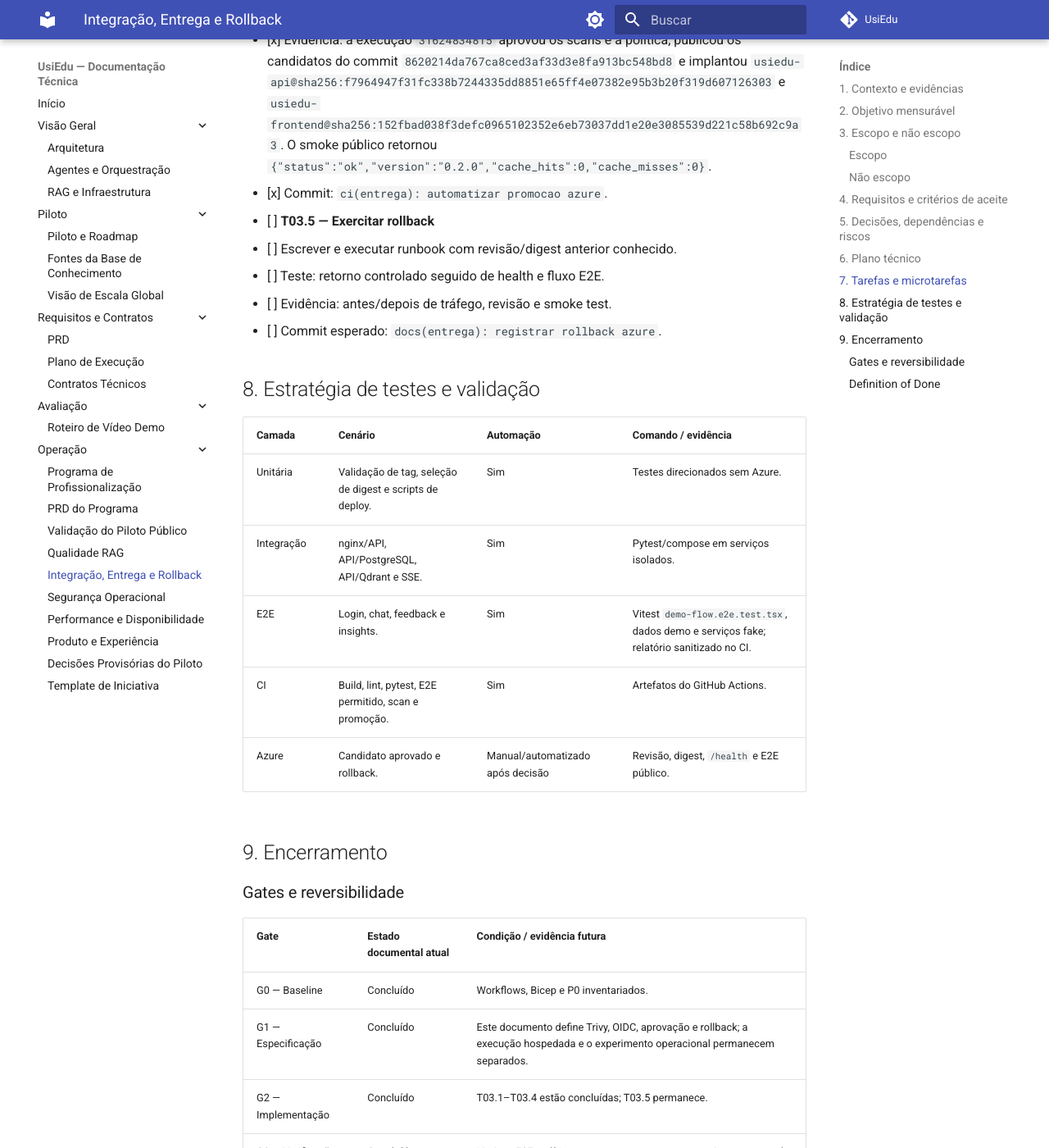
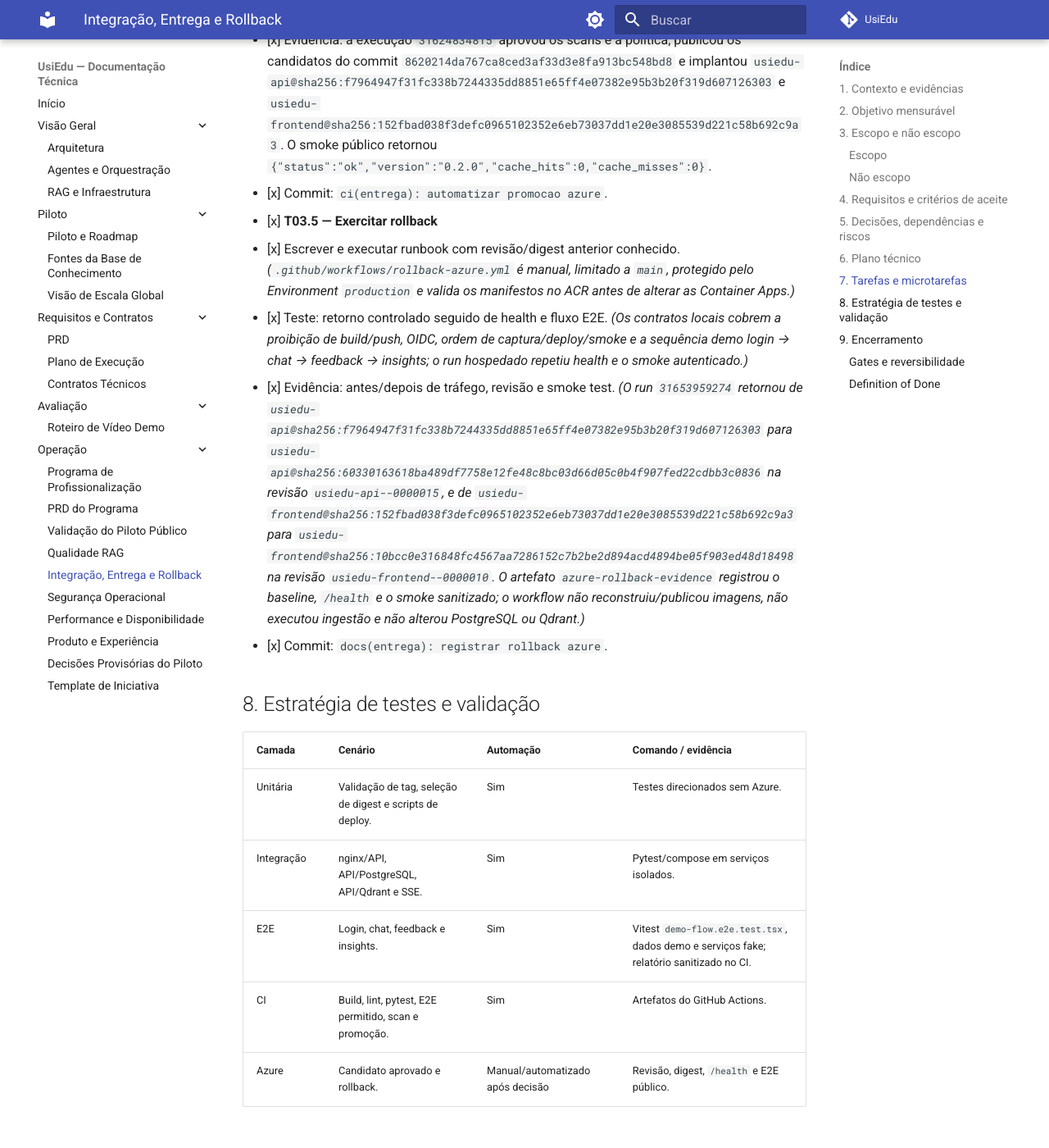
Before and after one commit to henriquebotelhogomes/UsiEdu, an MkDocs documentation site: the page built from docs/profissionalizacao/03-integracao-entrega-rollback.md, in a window 1280 px wide and 1400 px high, scrolled down 5101 px. Shown: the whole window at 82% size. Built offline with MkDocs 1.6.1 and Material for MkDocs 9.7.7, drawn with Linux system fonts in a browser that asks for light colours; comment, search, counter and statistics services are not loaded; some of the changed text lies outside the part shown.

Commit message:
docs(entrega): registrar rollback azure
Co-authored-by: Copilot App <223556219+Copilot@users.noreply.github.com>

```diff
--- a/docs/profissionalizacao/03-integracao-entrega-rollback.md
+++ b/docs/profissionalizacao/03-integracao-entrega-rollback.md
@@ -2,7 +2,7 @@
 
 | Campo | Valor |
 |---|---|
-| Estado | Em andamento — T03.1–T03.4 concluídas; T03.5 não iniciada |
+| Estado | Concluído — T03.1–T03.5 concluídas |
 | Prioridade | P1 |
 | Dono | Henrique Botelho Gomes |
 | Dependências | [PRD do programa](00-prd-programa.md), `infra/azure/`, `.github/workflows/ci.yml`, `.github/workflows/docs.yml`, Dockerfiles e `docker-compose.yml` |
@@ -30,8 +30,8 @@ Disponibilizar uma entrega rastreável do commit ao Azure: cada candidato deve
 ter imagens identificadas por commit imutável, testes de integração e E2E
 definidos, aprovação explícita antes do ambiente público e procedimento
 verificado de retorno à revisão anterior. A política provisória usa OIDC
-federado, GitHub Environment `production` e Trivy; a promoção hospedada foi
-concluída por digest e o experimento de rollback permanece pendente.
+federado, GitHub Environment `production` e Trivy; a promoção hospedada e o
+experimento de rollback foram concluídos por digest.
 
 ## 3. Escopo e não escopo
 
@@ -119,11 +119,11 @@ persistir JWT, resposta ou identificadores na evidência.
   - [x] Teste: contrato local garante execução manual em `main`, gate `production`, scan e política antes do push, com cache de análise em memória para cada candidato.
   - [x] Evidência: a execução `31624834815` aprovou os scans e a política, publicou os candidatos do commit `8620214da767ca8ced3af33d3e8fa913bc548bd8` e implantou `usiedu-api@sha256:f7964947f31fc338b7244335dd8851e65ff4e07382e95b3b20f319d607126303` e `usiedu-frontend@sha256:152fbad038f3defc0965102352e6eb73037dd1e20e3085539d221c58b692c9a3`. O smoke público retornou `{"status":"ok","version":"0.2.0","cache_hits":0,"cache_misses":0}`.
   - [x] Commit: `ci(entrega): automatizar promocao azure`.
-- [ ] **T03.5 — Exercitar rollback**
-  - [ ] Escrever e executar runbook com revisão/digest anterior conhecido.
-  - [ ] Teste: retorno controlado seguido de health e fluxo E2E.
-  - [ ] Evidência: antes/depois de tráfego, revisão e smoke test.
-  - [ ] Commit esperado: `docs(entrega): registrar rollback azure`.
+- [x] **T03.5 — Exercitar rollback**
+  - [x] Escrever e executar runbook com revisão/digest anterior conhecido. *(`.github/workflows/rollback-azure.yml` é manual, limitado a `main`, protegido pelo Environment `production` e valida os manifestos no ACR antes de alterar as Container Apps.)*
+  - [x] Teste: retorno controlado seguido de health e fluxo E2E. *(Os contratos locais cobrem a proibição de build/push, OIDC, ordem de captura/deploy/smoke e a sequência demo login → chat → feedback → insights; o run hospedado repetiu health e o smoke autenticado.)*
+  - [x] Evidência: antes/depois de tráfego, revisão e smoke test. *(O run `31653959274` retornou de `usiedu-api@sha256:f7964947f31fc338b7244335dd8851e65ff4e07382e95b3b20f319d607126303` para `usiedu-api@sha256:60330163618ba489df7758e12fe48c8bc03d66d05c0b4f907fed22cdbb3c0836` na revisão `usiedu-api--0000015`, e de `usiedu-frontend@sha256:152fbad038f3defc0965102352e6eb73037dd1e20e3085539d221c58b692c9a3` para `usiedu-frontend@sha256:10bcc0e316848fc4567aa7286152c7b2be2d894acd4894be05f903ed48d18498` na revisão `usiedu-frontend--0000010`. O artefato `azure-rollback-evidence` registrou o baseline, `/health` e o smoke sanitizado; o workflow não reconstruiu/publicou imagens, não executou ingestão e não alterou PostgreSQL ou Qdrant.)*
+  - [x] Commit: `docs(entrega): registrar rollback azure`.
 
 ## 8. Estratégia de testes e validação
 
@@ -143,9 +143,9 @@ persistir JWT, resposta ou identificadores na evidência.
 |---|---|---|
 | G0 — Baseline | Concluído | Workflows, Bicep e P0 inventariados. |
 | G1 — Especificação | Concluído | Este documento define Trivy, OIDC, aprovação e rollback; a execução hospedada e o experimento operacional permanecem separados. |
-| G2 — Implementação | Concluído | T03.1–T03.4 estão concluídas; T03.5 permanece. |
-| G3 — Verificação | Concluído para T03.4 | Limites, E2E, política e contrato possuem autoensaios; o scan real e o smoke público da promoção `31624834815` passaram. |
-| G4 — Operação | Em andamento | Deploy aprovado por digest concluído; rollback exercitado permanece pendente em T03.5. |
+| G2 — Implementação | Concluído | T03.1–T03.5 estão concluídas. |
+| G3 — Verificação | Concluído | Limites, E2E, política e contratos possuem autoensaios; os runs `31624834815` (promoção) e `31653959274` (rollback) passaram os scans e smokes previstos. |
+| G4 — Operação | Concluído | Deploy e rollback aprovados por digest foram exercitados no Azure; o último retorno ativou as revisões API `0000015` e frontend `0000010`. |
 | G5 — Encerramento | Não iniciado | Checklists legados reconciliados com evidência. |
 
 Rollback deve reutilizar imagem por digest/revisão anterior, não reconstruir ou
@@ -154,8 +154,8 @@ ser necessárias, exigem plano próprio de compatibilidade e restauração.
 
 ### Definition of Done
 
-- [ ] Testes de integração e E2E aprovados no nível definido.
+- [x] Testes de integração e E2E aprovados no nível definido.
 - [x] Imagens imutáveis, Trivy, exceções temporárias auditáveis e aprovação pública operando sem expor segredos ou credenciais Azure persistentes.
-- [ ] Deploy e rollback Azure reproduzidos com evidência de revisão/digest.
-- [ ] CI, runbook e documentação atualizados.
-- [ ] Checklists legados mudaram apenas no commit da evidência correspondente.
+- [x] Deploy e rollback Azure reproduzidos com evidência de revisão/digest.
+- [x] CI, runbook e documentação atualizados.
+- [x] Checklists legados mudaram apenas no commit da evidência correspondente.
```
Also changed, not shown: docs/08-plano-execucao.md (+1 -1 lines).
